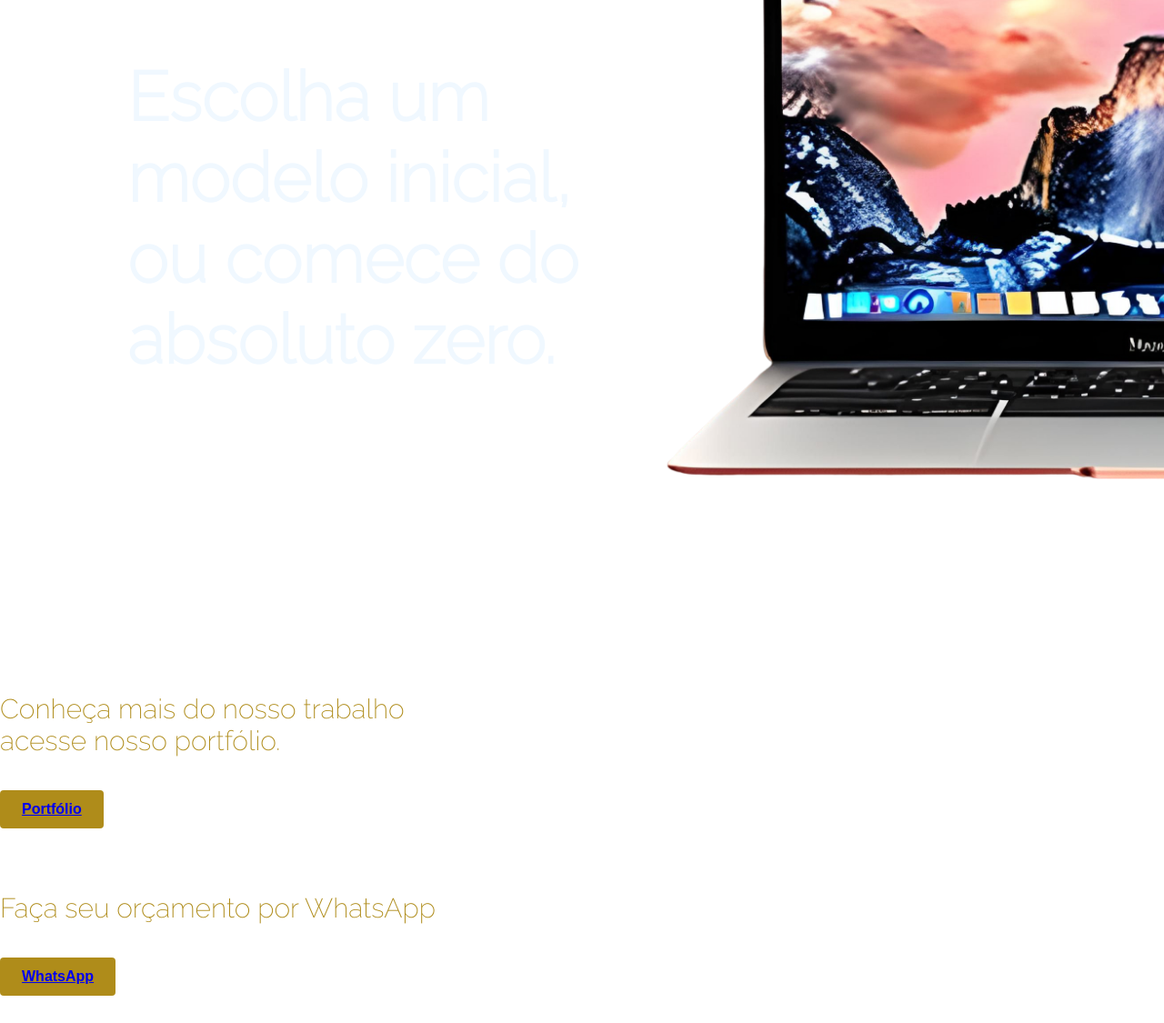
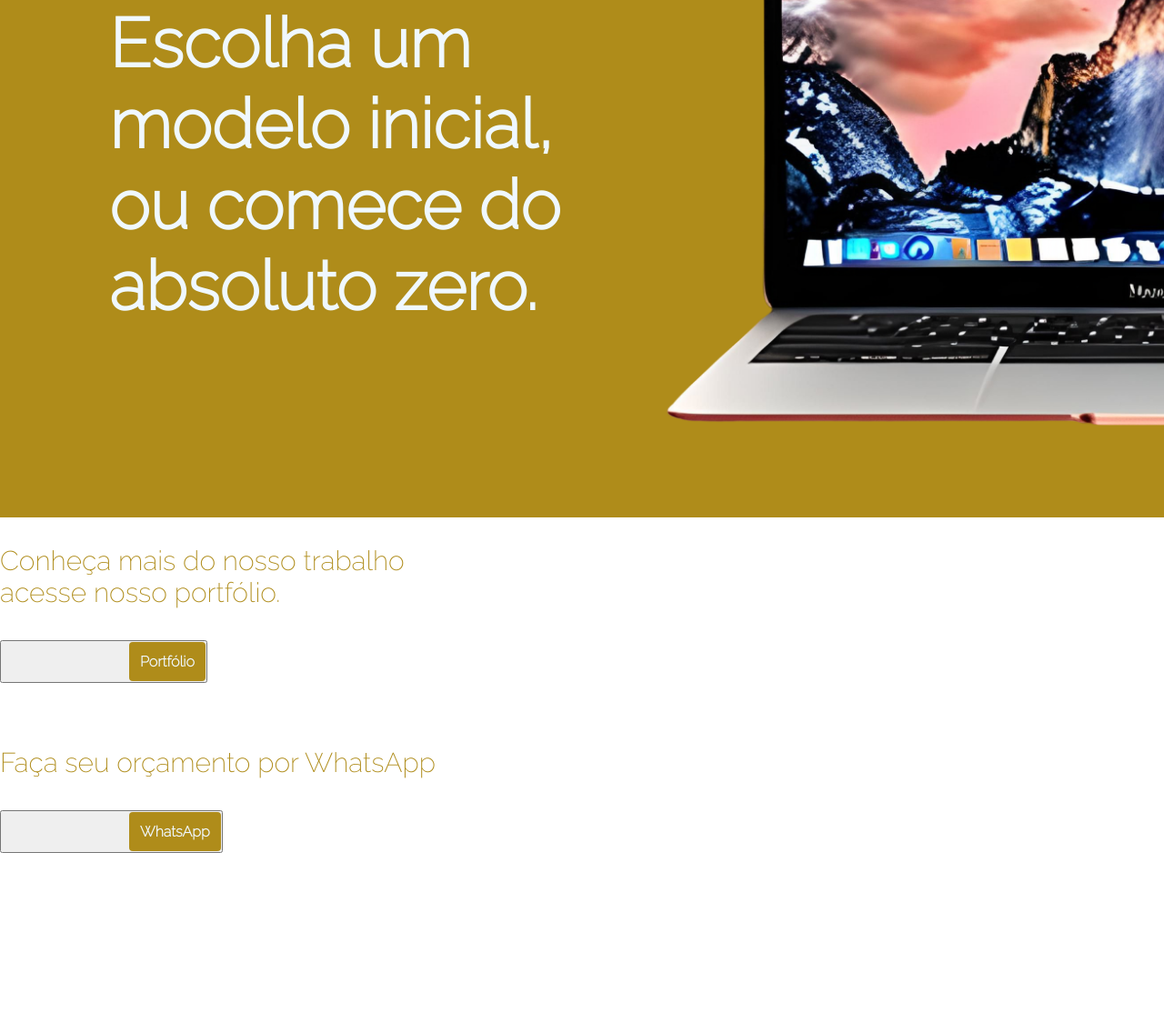
Before and after one commit to G4br13lC/Selecao1, a plain HTML site: page Projeto1/rascunho.html in a window 1280 px wide. Shown: the part 579-1704 px from the top of the page at 91% size. After the commit the page ends 1547 px from the top, so only its background shows below. Drawn offline with Linux system fonts and the light colour scheme.

Commit message:
finalização de botões e inicio da página .portifólio.

```diff
--- a/Projeto1/Forms.css
+++ b/Projeto1/Forms.css
@@ -0,0 +1,155 @@
+* {
+    margin: 0;
+    padding: 0;
+    box-sizing: border-box;
+}
+
+/*==============================*/
+
+/*Margem Padrão*/
+.cab, .nv, .nv2, header, h2 {
+    max-width: 1280px;
+    width: 100%;
+    margin: 0 auto;
+}
+
+/*==============================*/
+
+/*Margem althead*/
+.f-h1 {
+    margin-top: 40px;
+    margin-bottom: 0;
+}
+
+/*==============================*/
+
+/*Margem Espec*/
+.dspmac {
+    margin: 0 0 0 120px;
+
+}
+
+/*==============================*/
+
+/*Custom margin h1 */
+
+.f-h1 {
+    max-width: 1280px;
+    width: 100%;
+    margin-bottom: 10px;
+}
+/*==============================*/
+
+/*Custom margin f-subhead */
+
+.f-subhead {
+    max-width: 1280px;
+    width: 100%;
+    margin-bottom: 50px;
+}
+/*==============================*/
+
+
+/*Fontes 'Raleway'*/
+.f-h1 {
+    font-family: 'Raleway'
+}
+
+/*==============================*/
+
+/*Fontes 'Raleway', sans-serif*/
+.f-subhead, body, .nv2, .nv, button {
+    font-family: 'Raleway', sans-serif;
+}
+
+/*==============================*/
+
+/*Cor de fonte  rgb(175, 140, 26) */
+.cab, .nv, .nv2 {
+    color:  rgb(175, 140, 26);
+}
+
+/*==============================*/
+
+/*Fonte 50px*/
+.cab {
+    font-size: 50px
+}
+
+/*==============================*/
+
+/*Cor de letra aliceblue*/
+.h2, .button:hover {
+    color: aliceblue;
+}
+
+/*==============================*/
+
+/*Fonte 50px*/
+.h2 {
+    font-size: 50px
+}
+
+/*==============================*/
+
+/*Fonte botões*/
+.button {
+    padding: 12px 24px;
+    font-size: 16px;
+    font-weight: bold;
+    background-color: rgb(175, 140, 26);
+    border: none;
+    border-radius: 4px;
+    text-decoration: none;
+    color: aliceblue;
+    margin: 0 0 0 140px;
+}
+
+/*==============================*/
+
+
+/*Fonte 30px*/
+.nv, .nv2 {
+    font-size: 30px;
+}
+
+/*==============================*/
+
+/*Cor Bckgrd aliceblue*/
+. {
+    background-color: aliceblue;
+}
+
+/*==============================*/
+
+/*Cor Bckgrd rgb(175, 140, 26)*/
+
+.grd {
+    background-color: rgb(175, 140, 26);
+    height: 150px;
+}
+
+/*==============================*/
+
+/*Custom BCKGRD rgb em h2*/
+
+.grd {
+    height: 900px;
+}
+
+/*==============================*/
+
+/*Custom BCKGRD marg em h2*/
+
+.h2 {
+    margin-top: 20px;
+}
+
+/*==============================*/
+
+
+/*Display 1*/
+.dspmac {
+    display: flex;
+    align-items: center;
+    justify-content: space-between;
--- a/Projeto1/Index.css
+++ b/Projeto1/Index.css
@@ -1,4 +1,3 @@
-/* Padrão Config*/
 * {
     margin: 0;
     padding: 0;
@@ -8,7 +7,7 @@
 /*==============================*/
 
 /*Margem Padrão*/
-.cab, .nv, header, h2 {
+.cab, .nv, .nv2, header, h2 {
     max-width: 1280px;
     width: 100%;
     margin: 0 auto;
@@ -26,7 +25,7 @@
 
 /*Margem Espec*/
 .dspmac {
-    margin: 0 0 0 140px;
+    margin: 0 0 0 120px;
 
 }
 
@@ -59,14 +58,14 @@
 /*==============================*/
 
 /*Fontes 'Raleway', sans-serif*/
-.f-subhead, body, .button:hover {
+.f-subhead, body, .nv2, .nv, button a {
     font-family: 'Raleway', sans-serif;
 }
 
 /*==============================*/
 
 /*Cor de fonte  rgb(175, 140, 26) */
-.cab, .nv {
+.cab, .nv, .nv2 {
     color:  rgb(175, 140, 26);
 }
 
@@ -94,8 +93,8 @@
 /*==============================*/
 
 /*Fonte botões*/
-section.nv button {
-    padding: 12px 24px;
+.button a {
+    padding: 12px;
     font-size: 16px;
     font-weight: bold;
     background-color: rgb(175, 140, 26);
@@ -103,13 +102,16 @@ section.nv button {
     border-radius: 4px;
     text-decoration: none;
     color: aliceblue;
+    margin-left: 140px;
+    outline: none;
+    display: inline-block;
 }
 
 /*==============================*/
 
 
 /*Fonte 30px*/
-.nv {
+.nv, .nv2 {
     font-size: 30px;
 }
 
@@ -126,14 +128,6 @@ section.nv button {
 
 .grd {
     background-color: rgb(175, 140, 26);
-    height: 150px;
-}
-
-/*==============================*/
-
-/*Custom BCKGRD rgb em h2*/
-
-.grd {
     height: 900px;
 }
 
@@ -165,7 +159,7 @@ section.nv button {
 /*==============================*/
 
 /*Padding 30*/
-.nv {
+.nv, .nv2 {
     padding: 30px 0;
 }
 
--- a/Projeto1/Portfólio.css
+++ b/Projeto1/Portfólio.css
@@ -0,0 +1,21 @@
+* {
+    margin: 0;
+    padding: 0;
+    box-sizing: border-box;
+}
+
+/* BCKGRD Cab */
+.cab {
+    margin: o auto;
+    background-color: rgb(175, 140, 26);
+    height: 250px;
+}
+
+/* Margem Cab */
+.f-h1, .f-subhead {
+    max-width: 1280px;
+    width: 100%;
+    margin: 0 auto;
+    padding: 10px;
+    font-size: 50px;
+}
--- a/Projeto1/racunho.css
+++ b/Projeto1/racunho.css
@@ -3,60 +3,181 @@
     padding: 0;
     box-sizing: border-box;
 }
-header {
-    padding: 30px 0;
-    background-color: aliceblue;
-    color:  rgb(175, 140, 26);
-    font-size: 50px;
-}
 
-.f-h1  {
-    font-family: 'Raleway'
-}
+/*==============================*/
 
-.f-subhead {
-    font-family: 'Raleway', sans-serif;
-}
-body {
-    font-family: 'Raleway', sans-serif;
-}
-
-.cab{
+/*Margem Padrão*/
+.cab, .nv, header, h2 {
     max-width: 1280px;
     width: 100%;
     margin: 0 auto;
 }
 
-.h2 {
+/*==============================*/
+
+/*Margem althead*/
+.f-h1 {
+    margin-top: 40px;
+    margin-bottom: 0;
+}
+
+/*==============================*/
+
+/*Margem Espec*/
+.dspmac {
+    margin: 0 0 0 140px;
+
+}
+
+/*==============================*/
+
+/*Custom margin h1 */
+
+.f-h1 {
     max-width: 1280px;
     width: 100%;
-    margin: 0 auto;
-    padding: 0px 0;
-    color: aliceblue;
-    font-size: 25px;
+    margin-bottom: 10px;
+}
+/*==============================*/
+
+/*Custom margin f-subhead */
+
+.f-subhead {
+    max-width: 1280px;
+    width: 100%;
+    margin-bottom: 50px;
+}
+/*==============================*/
+
+
+/*Fontes 'Raleway'*/
+.f-h1 {
+    font-family: 'Raleway'
 }
 
-.bckh2 {
-    background-color: rgb(175, 140, 26);
-    height: 1000px;
+/*==============================*/
+
+/*Fontes 'Raleway', sans-serif*/
+.f-subhead, body, .button:hover {
+    font-family: 'Raleway', sans-serif;
 }
-.nv {
-    max-width: 1280px;
-    width: 100%;
-    margin: 0 auto;
-    padding: 30px 0;
-    font-size: 30px;
+
+/*==============================*/
+
+/*Cor de fonte  rgb(175, 140, 26) */
+.cab, .nv {
     color:  rgb(175, 140, 26);
 }
 
-.imgmac img {
-    height: 1000px;
+/*==============================*/
+
+/*Fonte 50px*/
+.cab {
+    font-size: 50px
 }
 
+/*==============================*/
+
+/*Cor de letra aliceblue*/
+.h2, .button:hover {
+    color: aliceblue;
+}
+
+/*==============================*/
+
+/*Fonte 50px*/
+.h2 {
+    font-size: 50px
+}
+
+/*==============================*/
+
+/*Fonte botões*/
+section.nv button {
+    padding: 12px 24px;
+    font-size: 16px;
+    font-weight: bold;
+    background-color: rgb(175, 140, 26);
+    border: none;
+    border-radius: 4px;
+    text-decoration: none;
+    color: aliceblue;
+}
+
+/*==============================*/
+
+
+/*Fonte 30px*/
+.nv {
+    font-size: 30px;
+}
+
+/*==============================*/
+
+/*Cor Bckgrd aliceblue*/
+. {
+    background-color: aliceblue;
+}
+
+/*==============================*/
+
+/*Cor Bckgrd rgb(175, 140, 26)*/
+
+.grd {
+    background-color: rgb(175, 140, 26);
+    height: 150px;
+}
+
+/*==============================*/
+
+/*Custom BCKGRD rgb em h2*/
+
+.grd {
+    height: 900px;
+}
+
+/*==============================*/
+
+/*Custom BCKGRD marg em h2*/
+
+.h2 {
+    margin-top: 20px;
+}
+
+/*==============================*/
+
+
+/*Display 1*/
 .dspmac {
-
-    margin: 0 0 0 140px;
     display: flex;
     align-items: center;
     justify-content: space-between;
 }
+
+/*==============================*/
+
+/*Display 2*/
+. {
+
+}
+
+/*==============================*/
+
+/*Padding 30*/
+.nv {
+    padding: 30px 0;
+}
+
+/*==============================*/
+
+/*Padding 2*/
+. {
+
+}
+
+/*==============================*/
+
+/*Imagens*/
+.imgmac img {
+    height: 1000px;
+}
--- a/Projeto1/rascunho.html
+++ b/Projeto1/rascunho.html
@@ -19,10 +19,9 @@
             <div class="f-subhead">
                 <a>Os campeões de vendas</a>
             </div>
-            <br />
         </header>
     </section>
-    <section class="bckh2">
+    <section class="grd">
         <div class="dspmac">
             <nav class="h2">
                 <h2>Escolha um modelo inicial,<br /> ou comece do absoluto zero.</h2>
@@ -37,7 +36,7 @@
             Conheça mais do nosso trabalho <br /> acesse nosso portfólio.
         </p>
         <br />
-        <button>
+        <button class="button">
             <a href="./Portfólio.html">Portfólio</a>
         </button>
         <br />
@@ -47,7 +46,7 @@
             Faça seu orçamento por WhatsApp
         </p>
         <br />
-        <button>
+        <button class="button">
         <a href="./Forms.html">WhatsApp</a>
         </button>
     </section>
```
Also changed, not shown: Projeto1/Index.html (+15 -9 lines), Projeto1/Portfólio.html (+12 -0 lines).
